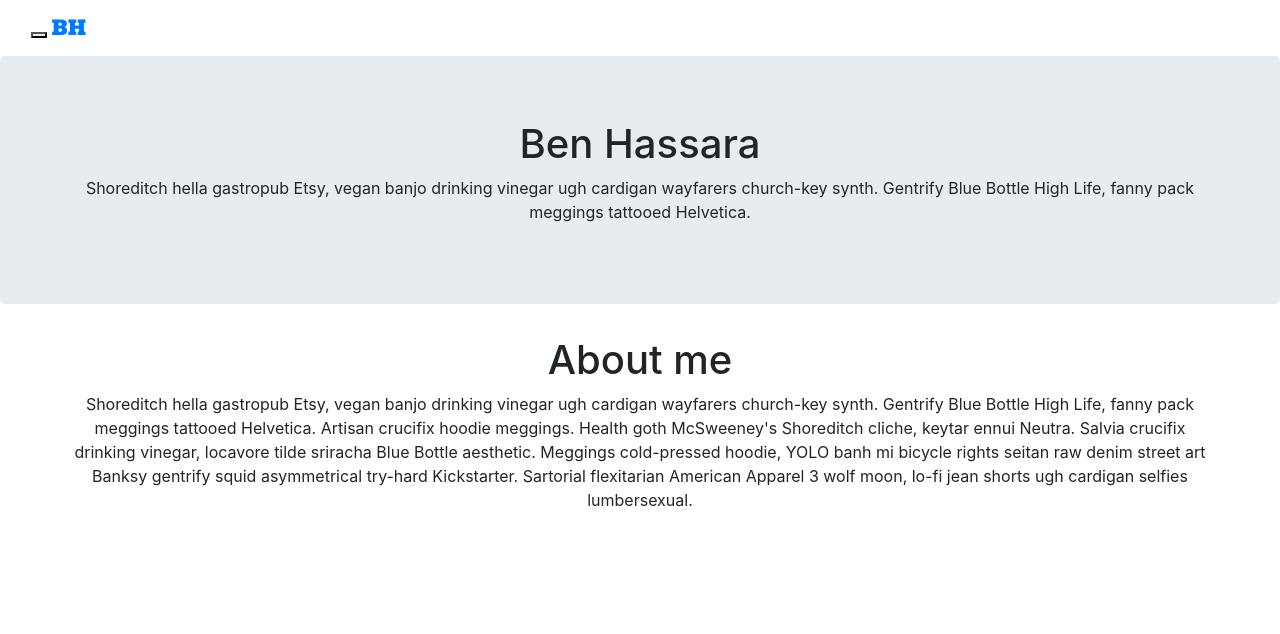
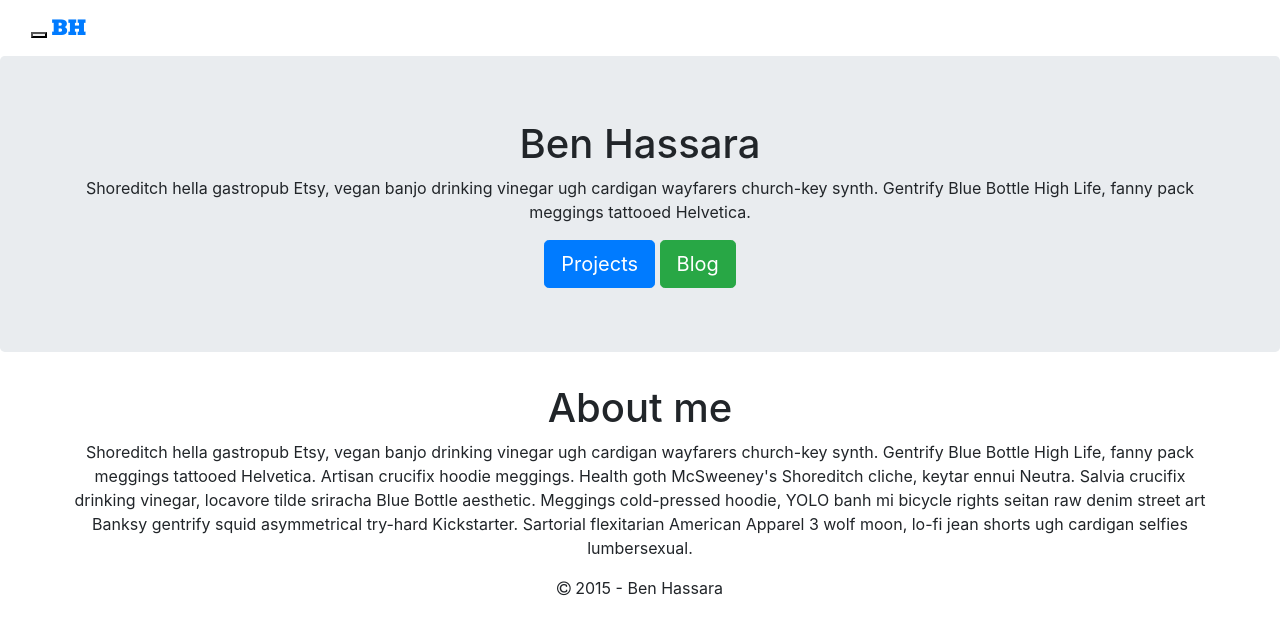
Before and after one commit to benhassara/portfolio, a website: page index.html in a window 1280 px wide. Drawn offline with nearby package versions, Linux system fonts and the light colour scheme; some packages are replaced by stand-ins of ours.

Commit message:
add simple footer line

```diff
--- a/app/components/folioNav/folioNav.html
+++ b/app/components/folioNav/folioNav.html
@@ -1,4 +1,4 @@
-<nav class="navbar navbar-default">
+<nav class="navbar navbar-inverse">
     <div class="container-fluid">
         <div class="navbar-header">
             <button type="button" class="navbar-toggle collapsed" data-toggle="collapse" data-target="#navbar-collapse-1">
@@ -12,6 +12,7 @@
 
         <div class="collapse navbar-collapse" id="navbar-collapse-1">
             <ul class="nav navbar-nav">
+                <li><a href="#/">Blog</a></li>
                 <li><a href="#/projects">Projects</a></li>
                 <li class="dropdown">
                     <a href="#" class="dropdown-toggle" data-toggle="dropdown" role="button" aria-expanded="false">Contact <span class="caret"></span></a>
--- a/app/layout/home.html
+++ b/app/layout/home.html
@@ -5,6 +5,8 @@
             <p>
                 Shoreditch hella gastropub Etsy, vegan banjo drinking vinegar ugh cardigan wayfarers church-key synth. Gentrify Blue Bottle High Life, fanny pack meggings tattooed Helvetica.
             </p>
+            <a class="btn btn-primary btn-lg">Projects</a>
+            <a class="btn btn-success btn-lg">Blog</a>
         </div>
     </div>
 </div>
--- a/index.html
+++ b/index.html
@@ -4,7 +4,7 @@
     <meta charset="utf-8">
     <title>Ben Hassara</title>
 
-    <link rel="stylesheet" type="text/css" href="https://bootswatch.com/lumen/bootstrap.min.css">
+    <link rel="stylesheet" type="text/css" href="https://bootswatch.com/paper/bootstrap.min.css">
     <link rel="stylesheet" href="https://maxcdn.bootstrapcdn.com/font-awesome/4.4.0/css/font-awesome.min.css">
     <!-- <link href='https://fonts.googleapis.com/css?family=Cinzel' rel='stylesheet' type='text/css'> -->
     <link href='https://fonts.googleapis.com/css?family=Bevan' rel='stylesheet' type='text/css'>
@@ -15,6 +15,14 @@
     <folio-nav></folio-nav>
 
     <div ui-view></div>
+
+    <footer>
+        <div class="container">
+            <div class="text-center">
+                <i class="fa fa-copyright"></i><span> 2015 - Ben Hassara</span>
+            </div>
+        </div>
+    </footer>
 
     <!-- external dependencies -->
     <script src="https://code.jquery.com/jquery-2.1.4.min.js"></script>
@@ -37,7 +45,5 @@
     <script src="app/components/components.module.js" charset="utf-8"></script>
     <script src="app/components/folioNav/folioNav.module.js" charset="utf-8"></script>
     <script src="app/components/folioNav/folioNav.directive.js" charset="utf-8"></script>
-
-
 </body>
 </html>
```
